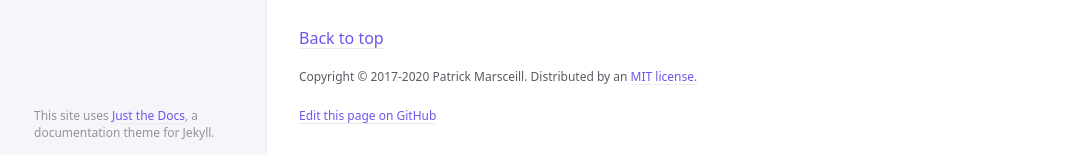
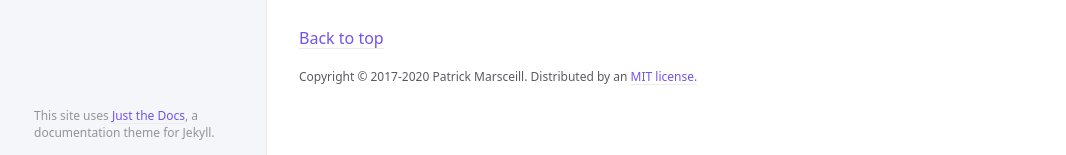
Before and after one commit to abdedixit/JustTheDocsDemo, a Jekyll site: the page built from index.md, in a window 1280 px wide and 900 px high, scrolled down 1488 px. Shown: the part 742-897 px from the top of the window, without its empty margins (105-1171 px from the left). Built offline with Jekyll 4.4.1, drawn with Linux system fonts in a browser that asks for light colours; part of the change alters nothing that is shown.

Commit message:
Removing github pages config from _config.yml

```diff
--- a/_config.yml
+++ b/_config.yml
@@ -16,7 +16,7 @@
 title: Just the Docs
 description: A Jekyll theme for documentation
 # baseurl: "/just-the-docs" # the subpath of your site, e.g. /blog
-url: "https://abdedixit.github.io/JustTheDocsDemo/" # the base hostname & protocol for your site, e.g. http://example.com
+# url: "https://abdedixit.github.io/JustTheDocsDemo/" # the base hostname & protocol for your site, e.g. http://example.com
 
 permalink: pretty
 exclude: ["node_modules/", "*.gemspec", "*.gem", "Gemfile", "Gemfile.lock", "package.json", "package-lock.json",  "script/", "LICENSE.txt", "lib/", "bin/", "README.md", "Rakefile"
@@ -90,12 +90,12 @@ last_edit_time_format: "%b %e %Y at %I:%M %p" # uses ruby's time format: https:/
 
 
 # Footer "Edit this page on GitHub" link text
-gh_edit_link: true # show or hide edit this page link
-gh_edit_link_text: "Edit this page on GitHub"
-gh_edit_repository: "https://github.com/pmarsceill/just-the-docs" # the github URL for your repo
-gh_edit_branch: "master" # the branch that your docs is served from
-# gh_edit_source: docs # the source that your files originate from
-gh_edit_view_mode: "tree" # "tree" or "edit" if you want the user to jump into the editor immediately
+# gh_edit_link: true # show or hide edit this page link
+# gh_edit_link_text: "Edit this page on GitHub"
+# gh_edit_repository: "https://github.com/pmarsceill/just-the-docs" # the github URL for your repo
+# gh_edit_branch: "master" # the branch that your docs is served from
+# # gh_edit_source: docs # the source that your files originate from
+# gh_edit_view_mode: "tree" # "tree" or "edit" if you want the user to jump into the editor immediately
 
 # Color scheme currently only supports "dark", "light"/nil (default), or a custom scheme that you define
 color_scheme: nil
```
